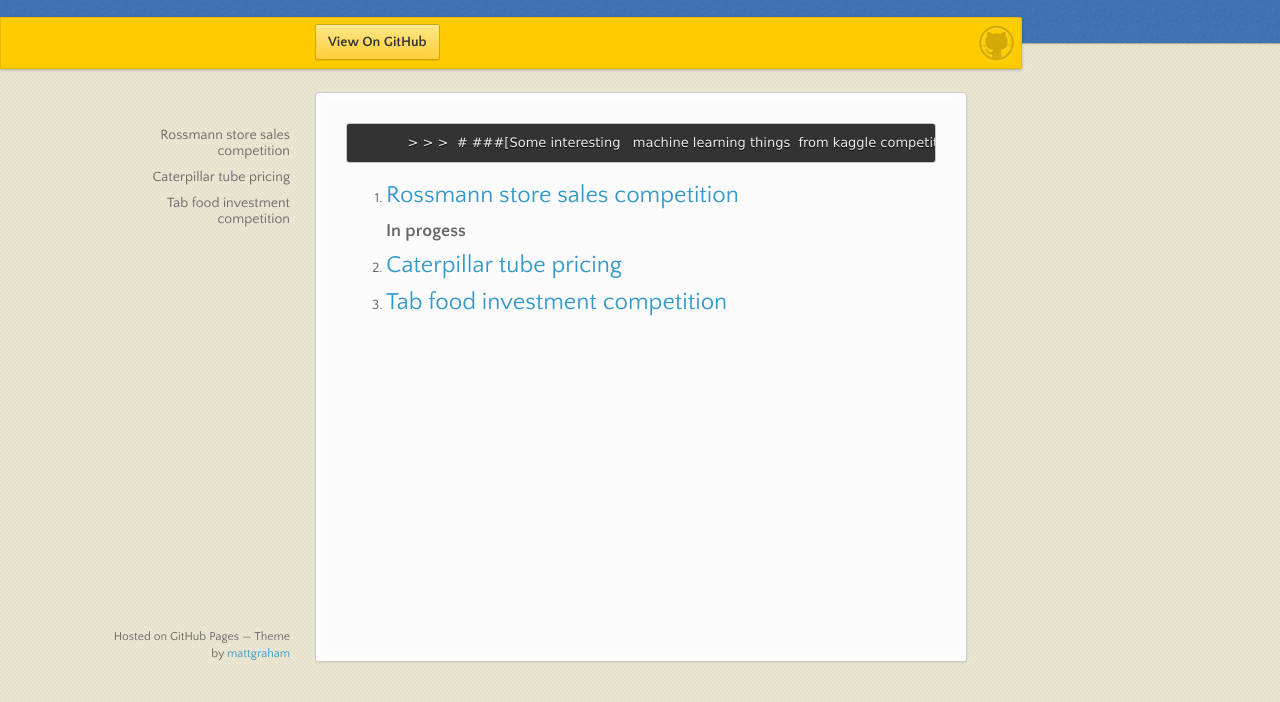
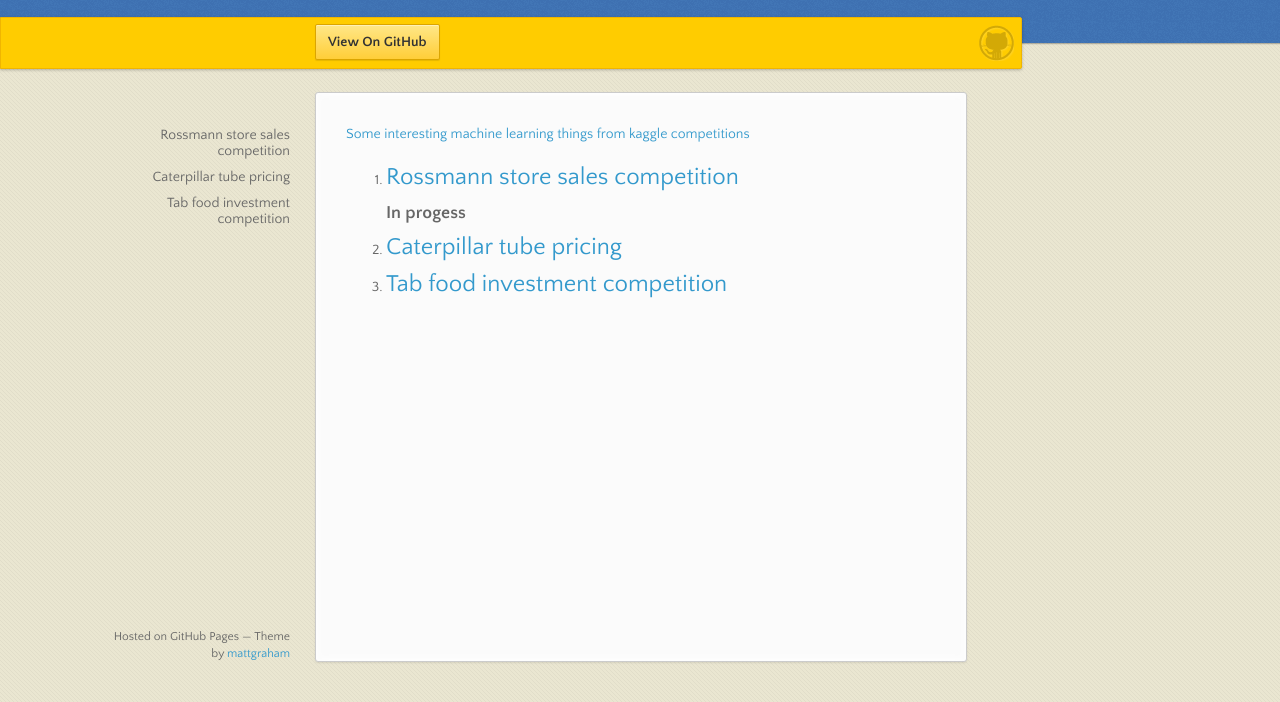
Before and after one commit to alexandrudaia/alexandrudaia.github.io, a plain HTML site: page index.html in a window 1280 px wide. Shown: the part 98-800 px from the top of the page. Drawn offline with nearby package versions, Linux system fonts and the light colour scheme.

Commit message:
Replace master branch with page content via GitHub

```diff
--- a/index.html
+++ b/index.html
@@ -32,8 +32,7 @@
         <ul></ul>
       </nav>
       <section>
-        <pre><code>           &gt; &gt; &gt;  # ###[Some interesting   machine learning things  from kaggle competitions](http://kaggle.com)
-</code></pre>
+        <p><a href="http://www.kaggle.com">Some interesting machine learning things from kaggle competitions</a></p>
 
 <ol>
 <li>
--- a/params.json
+++ b/params.json
@@ -1 +1 @@
-{"name":"Alexandrudaia.GitHub.io","tagline":"Some nice math things","body":" \r\n               > > >  # ###[Some interesting   machine learning things  from kaggle competitions](http://kaggle.com)\r\n1. ## [Rossmann store  sales  competition](http://alexandrudaia.github.io/RossmannStoreSales/)\r\n    ### In progess\r\n\r\n2. ## [Caterpillar tube pricing](http://alexandrudaia.github.io/Buldozere/)\r\n\r\n3. ##[Tab food investment  competition](http://alexandrudaia.github.io/tfi-competition/)\r\n","google":"","note":"Don't delete this file! It's used internally to help with page regeneration."}
+{"name":"Alexandrudaia.GitHub.io","tagline":"Some nice math things","body":" [Some interesting machine learning things from kaggle competitions](http://www.kaggle.com)\r\n\r\n1. ## [Rossmann store  sales  competition](http://alexandrudaia.github.io/RossmannStoreSales/)\r\n    ### In progess\r\n\r\n2. ## [Caterpillar tube pricing](http://alexandrudaia.github.io/Buldozere/)\r\n\r\n3. ##[Tab food investment  competition](http://alexandrudaia.github.io/tfi-competition/)\r\n","google":"","note":"Don't delete this file! It's used internally to help with page regeneration."}
```
